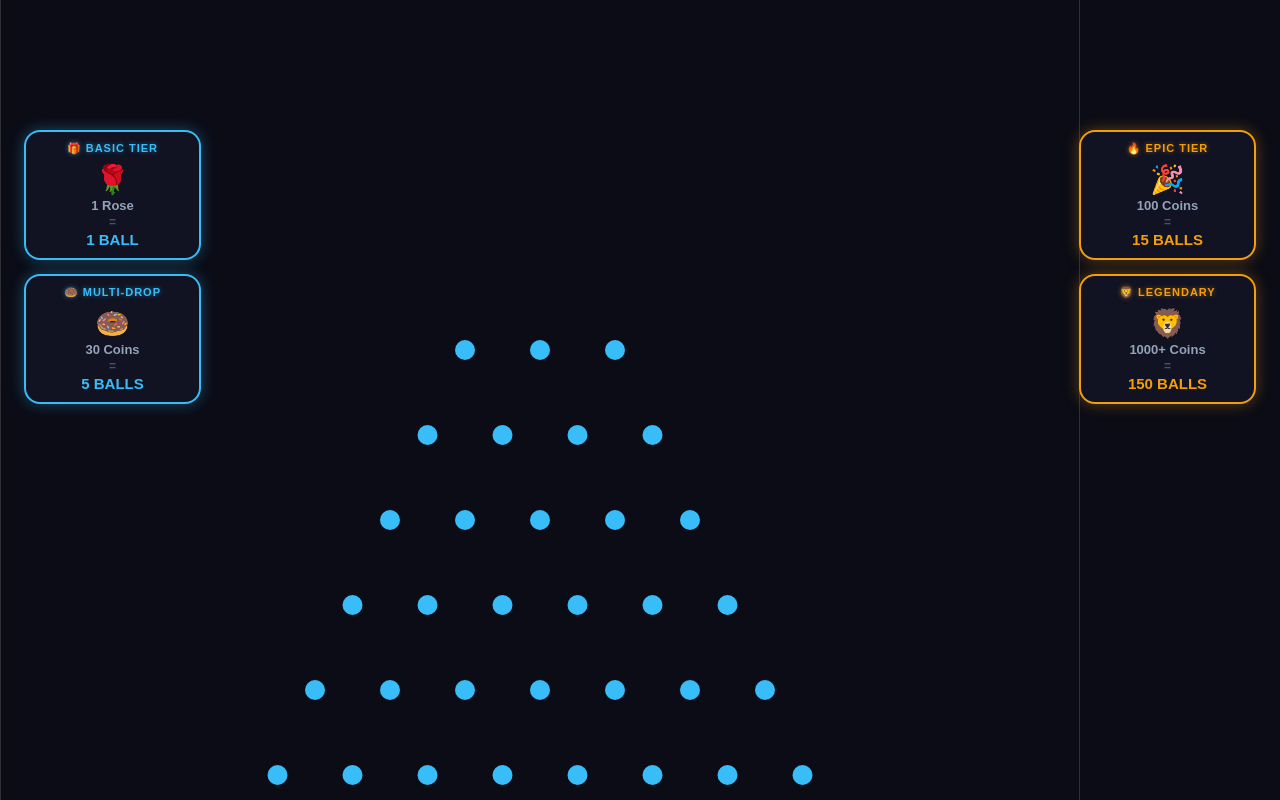
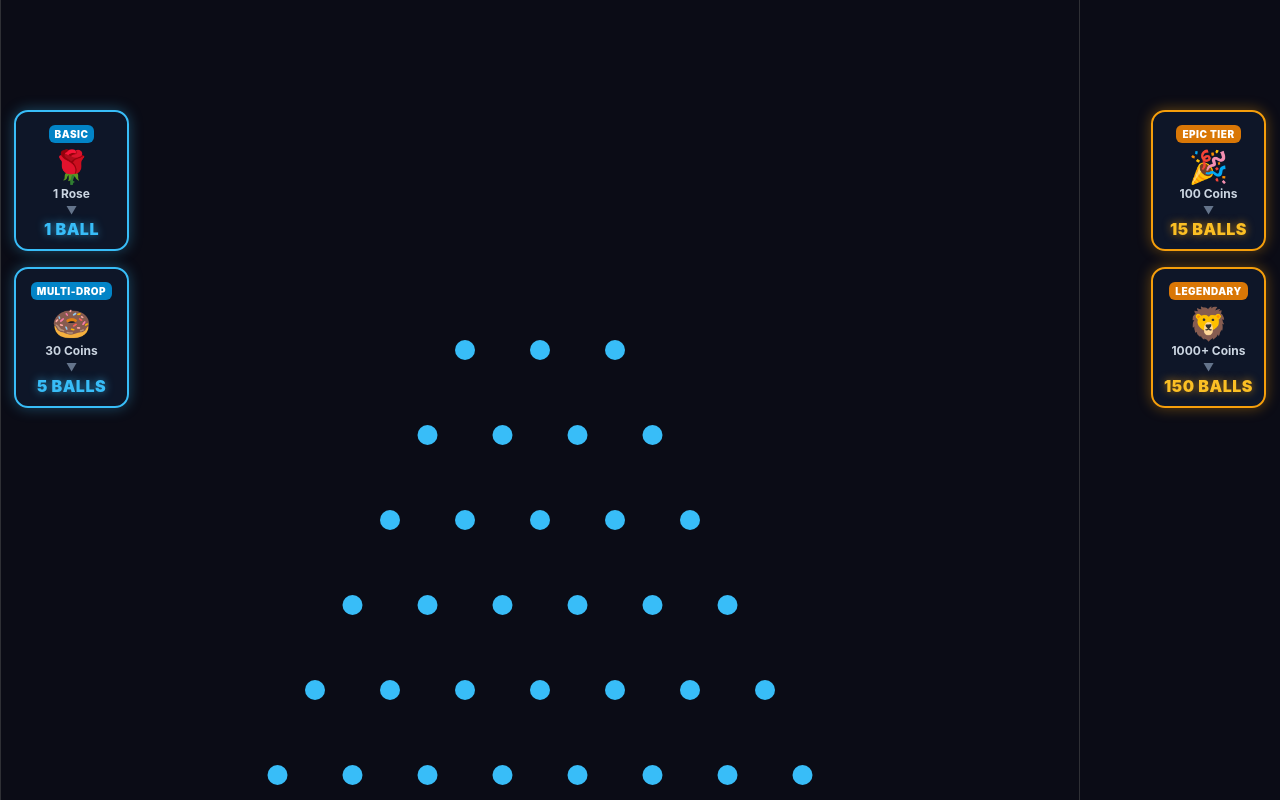
Before and after one commit to nchnnaung/tiktok-plinko, a website: page public/index.html in a window 1280 px wide. Shown: the top 800 px of the page. Drawn offline with nearby package versions, Linux system fonts and the light colour scheme.

Commit message:
Update index.html

```diff
--- a/public/index.html
+++ b/public/index.html
@@ -2,126 +2,169 @@
 <html lang="en">
 <head>
   <meta charset="UTF-8">
-  <meta name="viewport" content="width=device-width, initial-scale=1.0">
-  <title>TikTok Plinko</title>
+  <meta name="viewport" content="width=device-width, initial-scale=1.0, maximum-scale=1.0, user-scalable=no">
+  <title>TikTok Plinko Live</title>
   <style>
-    body { margin: 0; background: #0b0c16; overflow: hidden; font-family: sans-serif; }
+    * { box-sizing: border-box; }
+    body {
+      margin: 0;
+      background: #0b0c16;
+      overflow: hidden;
+      font-family: -apple-system, BlinkMacSystemFont, "Segoe UI", Roboto, sans-serif;
+    }
     #canvas-box { position: absolute; top: 0; left: 0; width: 100%; height: 100%; }
 
-    /* --- Neon Sidebar Gift Rules (Placed in Vacant Left/Right Gaps) --- */
-    .sidebar-rules {
+    /* --- SIDEBAR CONTAINER POSITIONING --- */
+    .rules-sidebar {
       position: absolute;
-      top: 130px; /* Aligned perfectly to the upper-middle side voids */
-      z-index: 50;
+      top: 110px; /* Positioned in the shoulder gaps */
       display: flex;
       flex-direction: column;
-      gap: 14px;
+      gap: 16px;
+      z-index: 50;
       pointer-events: none;
     }
-
-    #rules-left { left: 24px; }
-    #rules-right { right: 24px; }
-
-    /* Basic & Epic Box Stylings */
-    .rule-card {
-      background: rgba(18, 20, 38, 0.85);
-      border: 2px solid #38bdf8;
-      box-shadow: 0 0 15px rgba(56, 189, 248, 0.35);
-      border-radius: 16px;
-      padding: 10px 14px;
-      width: 145px;
-      color: white;
-      text-align: center;
-      transition: all 0.3s ease;
+    #rules-left {
+      left: 14px;
+    }
+    #rules-right {
+      right: 14px;
     }
 
-    .rule-card.special {
-      border-color: #f59e0b;
-      box-shadow: 0 0 15px rgba(245, 158, 11, 0.35);
+    /* --- BIGGER CARD STYLING --- */
+    .rule-card {
+      width: 115px;
+      background: rgba(15, 23, 42, 0.92);
+      border-radius: 14px;
+      padding: 10px 6px;
+      text-align: center;
+      color: #ffffff;
+      box-shadow: 0 4px 18px rgba(0, 0, 0, 0.7);
     }
 
-    .rule-card .header-title {
+    /* Left Side: Cyan / Blue Glow */
+    .card-blue {
+      border: 2px solid #38bdf8;
+      box-shadow: 0 0 14px rgba(56, 189, 248, 0.35);
+    }
+    .badge-blue {
+      background: #0284c7;
+      color: #fff;
+    }
+    .ball-blue {
+      color: #38bdf8;
+      text-shadow: 0 0 8px rgba(56, 189, 248, 0.7);
+    }
+
+    /* Right Side: Gold / Orange Glow */
+    .card-gold {
+      border: 2px solid #f59e0b;
+      box-shadow: 0 0 14px rgba(245, 158, 11, 0.4);
+    }
+    .badge-gold {
+      background: #d97706;
+      color: #fff;
+    }
+    .ball-gold {
+      color: #fbbf24;
+      text-shadow: 0 0 8px rgba(245, 158, 11, 0.7);
+    }
+
+    /* Card Details */
+    .tier-badge {
+      font-size: 10px;
+      font-weight: 900;
+      letter-spacing: 0.5px;
+      padding: 3px 6px;
+      border-radius: 6px;
+      display: inline-block;
+      margin-bottom: 6px;
+    }
+    .gift-icon {
+      font-size: 32px;
+      line-height: 1.1;
+      margin-bottom: 2px;
+    }
+    .gift-name {
+      font-size: 12px;
+      font-weight: 700;
+      color: #cbd5e1;
+    }
+    .arrow {
       font-size: 11px;
+      color: #64748b;
+      margin: 2px 0;
+    }
+    .ball-count {
+      font-size: 16px;
       font-weight: 900;
-      letter-spacing: 1px;
-      text-transform: uppercase;
-      margin-bottom: 8px;
+      letter-spacing: 0.5px;
     }
-    .rule-card .header-title.basic { color: #38bdf8; text-shadow: 0 0 5px rgba(56, 189, 248, 0.5); }
-    .rule-card .header-title.epic { color: #f59e0b; text-shadow: 0 0 5px rgba(245, 158, 11, 0.5); }
 
-    .rule-card .icon { font-size: 28px; display: block; margin-bottom: 2px; }
-    .rule-card .gift-name { font-size: 13px; font-weight: 700; color: #94a3b8; }
-    .rule-card .equals { font-size: 12px; font-weight: 600; color: #475569; margin: 2px 0; }
-    .rule-card .outcome { font-size: 15px; font-weight: 900; color: #38bdf8; }
-    .rule-card.special .outcome { color: #f59e0b; }
-
-    /* Hidden testing options panel */
+    /* Hidden testing buttons */
     #test-panel {
-      position: absolute; bottom: 20px; left: 20px; z-index: 100;
-      display: none; gap: 8px; background: rgba(0,0,0,0.6); padding: 8px; border-radius: 8px;
+      position: absolute; bottom: 15px; left: 15px; z-index: 100;
+      display: none; gap: 8px; background: rgba(0,0,0,0.7); padding: 8px; border-radius: 8px;
     }
     button {
-      background: #38bdf8; border: none; padding: 8px 12px;
-      border-radius: 6px; font-weight: bold; cursor: pointer; color: #000;
-      font-size: 12px;
+      background: #38bdf8; border: none; padding: 7px 10px;
+      border-radius: 5px; font-weight: bold; cursor: pointer; color: #000; font-size: 11px;
     }
 
-    /* Secret double-tap zone */
+    /* Secret tap area at top of screen */
     #secret-tap-zone {
-      position: absolute; top: 0; left: 0; width: 100%; height: 75px; z-index: 60;
+      position: absolute; top: 0; left: 0; width: 100%; height: 70px; z-index: 60;
     }
   </style>
   <script src="https://cdnjs.cloudflare.com/ajax/libs/matter-js/0.19.0/matter.min.js"></script>
 </head>
 <body>
-  <!-- Hidden Toggler top-trigger zone -->
+  <!-- Secret Tap Zone to toggle test buttons -->
   <div id="secret-tap-zone" onclick="toggleTestPanel()"></div>
 
-  <!-- Left Sidebar (Basic Tier) -->
-  <div class="sidebar-rules" id="rules-left">
-    <div class="rule-card">
-      <div class="header-title basic">🎁 BASIC TIER</div>
-      <span class="icon">🌹</span>
+  <!-- LEFT SIDE: Basic & Multi-Drop -->
+  <div class="rules-sidebar" id="rules-left">
+    <div class="rule-card card-blue">
+      <div class="tier-badge badge-blue">BASIC</div>
+      <div class="gift-icon">🌹</div>
       <div class="gift-name">1 Rose</div>
-      <div class="equals">=</div>
-      <div class="outcome">1 BALL</div>
+      <div class="arrow">▼</div>
+      <div class="ball-count ball-blue">1 BALL</div>
     </div>
-    <div class="rule-card">
-      <div class="header-title basic">🍩 MULTI-DROP</div>
-      <span class="icon">🍩</span>
+    <div class="rule-card card-blue">
+      <div class="tier-badge badge-blue">MULTI-DROP</div>
+      <div class="gift-icon">🍩</div>
       <div class="gift-name">30 Coins</div>
-      <div class="equals">=</div>
-      <div class="outcome">5 BALLS</div>
+      <div class="arrow">▼</div>
+      <div class="ball-count ball-blue">5 BALLS</div>
     </div>
   </div>
 
-  <!-- Right Sidebar (Epic/Legendary Tier) -->
-  <div class="sidebar-rules" id="rules-right">
-    <div class="rule-card special">
-      <div class="header-title epic">🔥 EPIC TIER</div>
-      <span class="icon">🎉</span>
+  <!-- RIGHT SIDE: Epic & Legendary -->
+  <div class="rules-sidebar" id="rules-right">
+    <div class="rule-card card-gold">
+      <div class="tier-badge badge-gold">EPIC TIER</div>
+      <div class="gift-icon">🎉</div>
       <div class="gift-name">100 Coins</div>
-      <div class="equals">=</div>
-      <div class="outcome">15 BALLS</div>
+      <div class="arrow">▼</div>
+      <div class="ball-count ball-gold">15 BALLS</div>
     </div>
-    <div class="rule-card special">
-      <div class="header-title epic">🦁 LEGENDARY</div>
-      <span class="icon">🦁</span>
+    <div class="rule-card card-gold">
+      <div class="tier-badge badge-gold">LEGENDARY</div>
+      <div class="gift-icon">🦁</div>
       <div class="gift-name">1000+ Coins</div>
-      <div class="equals">=</div>
-      <div class="outcome">150 BALLS</div>
+      <div class="arrow">▼</div>
+      <div class="ball-count ball-gold">150 BALLS</div>
     </div>
   </div>
 
   <div id="canvas-box"></div>
 
-  <!-- Updated tester triggers for our new sizes -->
   <div id="test-panel">
     <button onclick="testDrop(1)">Test 1</button>
     <button onclick="testDrop(30)">Test 30</button>
     <button onclick="testDrop(100)">Test 100</button>
-    <button onclick="testDrop(1000)">Test 1000</button>
+    <button onclick="testDrop(1000)">Test 150</button>
   </div>
 
   <script>
@@ -141,11 +184,13 @@
     Render.run(render);
     Runner.run(Runner.create(), engine);
 
+    // Boundary walls
     Composite.add(world, [
       Bodies.rectangle(-10, height / 2, 20, height, { isStatic: true }),
       Bodies.rectangle(width + 10, height / 2, 20, height, { isStatic: true })
     ]);
 
+    // Pegs
     const rows = 11;
     const startY = 350;
     const spacingY = 85;
@@ -164,6 +209,7 @@
       }
     }
 
+    // Bottom Bins
     const mults = [50, 10, 2, 0.5, 2, 10, 50];
     const binW = width / mults.length;
     const binY = 1600;
@@ -211,8 +257,6 @@
 
     function dropAvatar(name, avatarUrl, coins) {
       let count = 1;
-
-      // Match the drop logic perfectly with the side rule sizes!
       if (coins >= 1000) count = 150;
       else if (coins >= 100) count = 15;
       else if (coins >= 30) count = 5;
```
